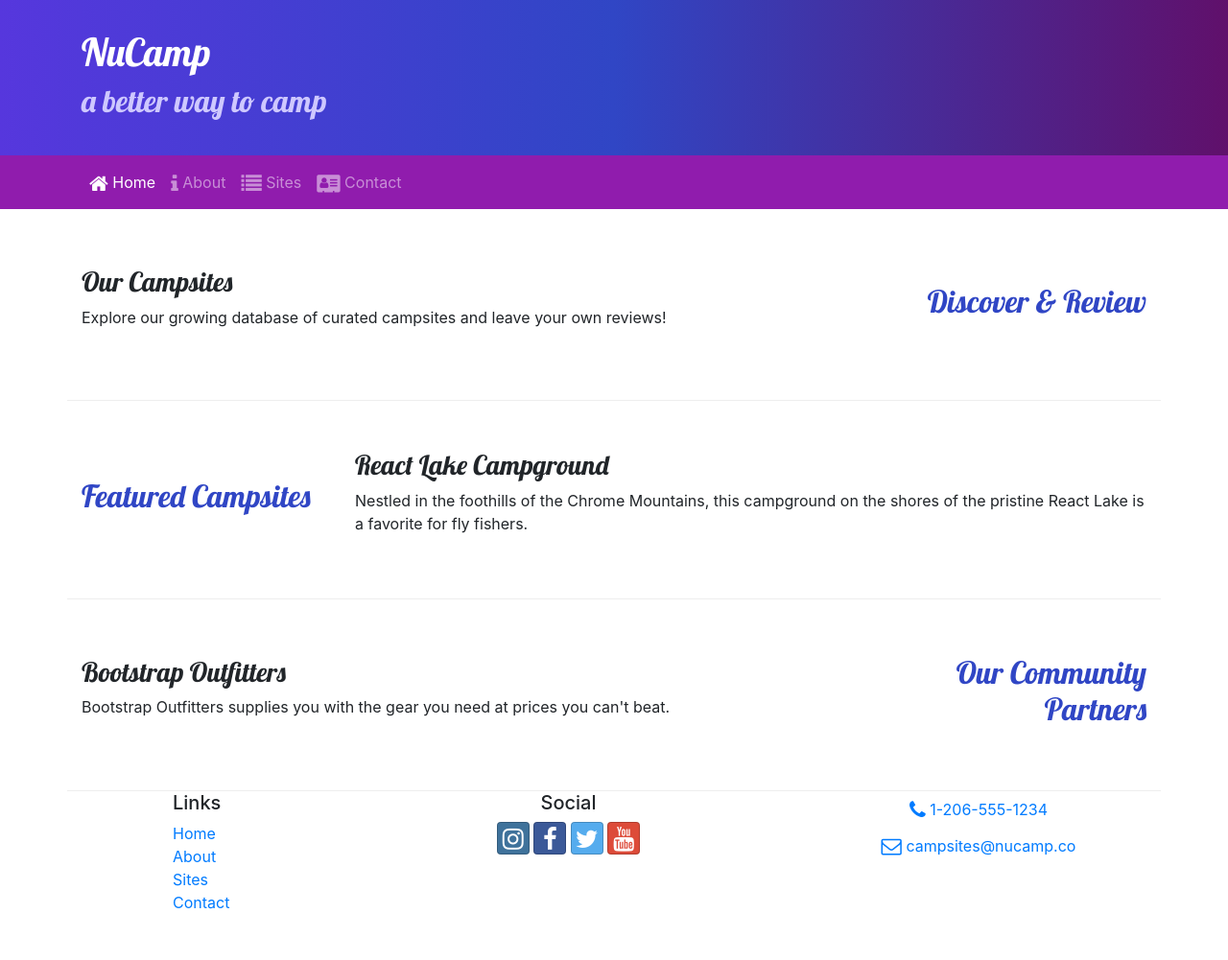
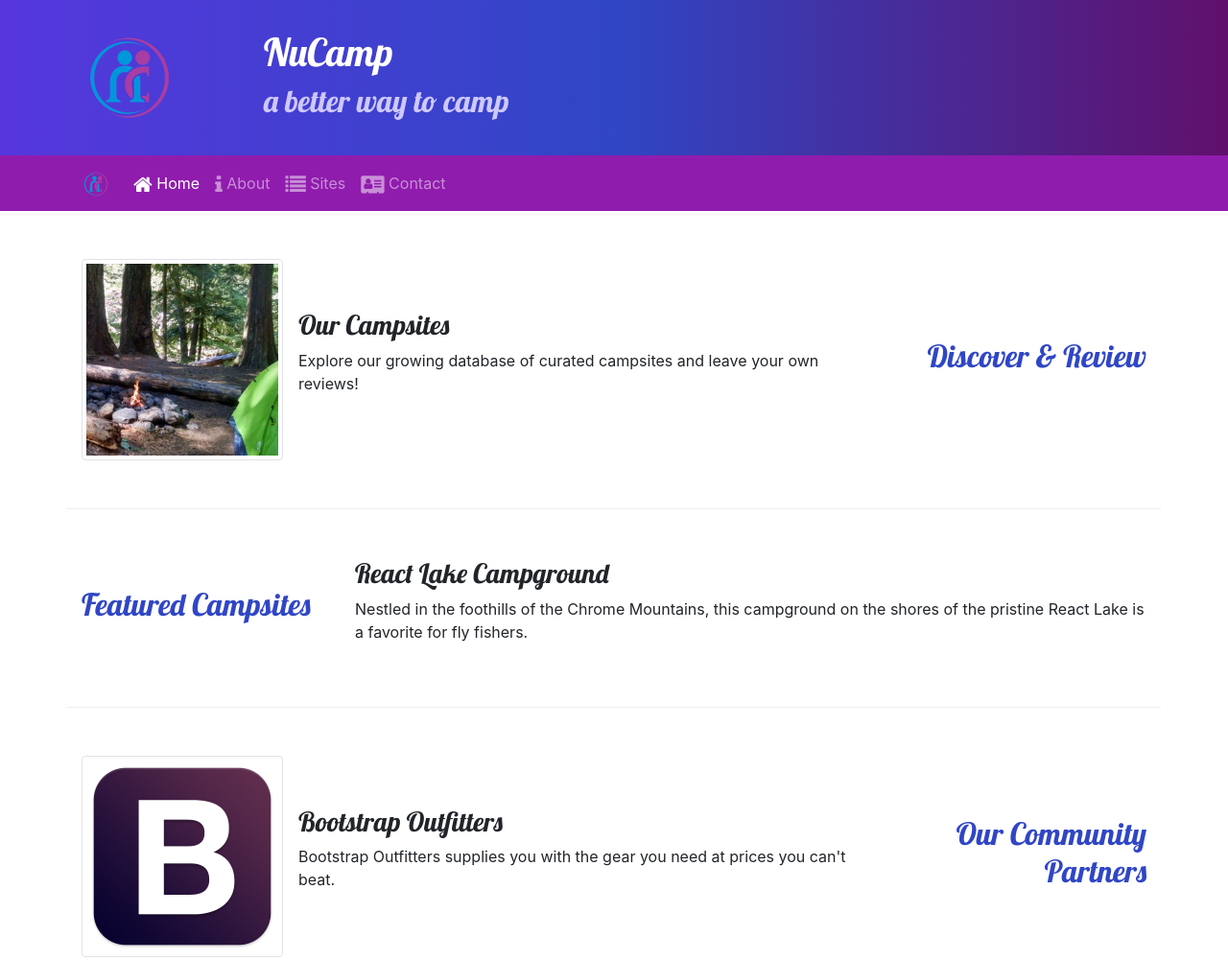
Before and after one commit to alexmuniznina/nucampsite, a website: page index.html in a window 1280 px wide. Shown: the top 1001 px of the page at 96% size. Before the commit the page ends 969 px from the top, so only its background shows below. Drawn offline with nearby package versions, Linux system fonts and the light colour scheme.

Commit message:
Images & Media

```diff
--- a/index.html
+++ b/index.html
@@ -23,6 +23,9 @@
     <header class="jumbotron jumbotron-fluid">
         <div class="container">
             <div class="row">
+                <div class="col-4 col-sm-3 col-md-2 align-self-center">
+                    <img src="img/logo.png" class="img-fluid" alt="logo">
+                </div>
                 <div class="col">
                     <h1>NuCamp</h1>
                     <h2>a better way to camp</h2>
@@ -33,7 +36,8 @@
 
     <nav class="navbar navbar-expand-sm navbar-dark sticky-top">
         <div class="container">
-            <button class="navbar-toggler ml-auto" type="button" data-toggle="collapse" data-target="#nucampNavbar">
+            <a class="navbar-brand" href="#"><img src="img/logo.png" height="30" width="30" alt="logo"></a>
+            <button class="navbar-toggler" type="button" data-toggle="collapse" data-target="#nucampNavbar">
                 <span class="navbar-toggler-icon"></span>
             </button>
             <div class="collapse navbar-collapse" id="nucampNavbar">
@@ -53,8 +57,13 @@
                 <h2 class="text-sm-right">Discover & Review</h2>
             </div>
             <div class="col">
-                <h3>Our Campsites</h3>
-                <p class="d-none d-sm-block">Explore our growing database of curated campsites and leave your own reviews!</p>
+                <div class="media">
+                    <img class="d-flex mr-3 img-thumbnail" src="img/breadcrumb-trail-thumb.jpg" alt="Breadcrumb Trail">
+                    <div class="media-body align-self-center">
+                        <h3>Our Campsites</h3>
+                        <p class="d-none d-sm-block">Explore our growing database of curated campsites and leave your own reviews!</p>
+                    </div>
+                </div>
             </div>
         </div>
 
@@ -74,8 +83,13 @@
                 <h2 class="text-sm-right">Our Community Partners</h2>
             </div>
             <div class="col">
-                <h3>Bootstrap Outfitters</h3>
-                <p class="d-none d-sm-block">Bootstrap Outfitters supplies you with the gear you need at prices you can't beat.</p>
+                <div class="media">
+                    <img class="d-flex mr-3 img-thumbnail" src="img/bootstrap-thumb.png" alt="Bootstrap Outfitters">
+                    <div class="media-body align-self-center">
+                        <h3>Bootstrap Outfitters</h3>
+                        <p class="d-none d-sm-block">Bootstrap Outfitters supplies you with the gear you need at prices you can't beat.</p>
+                    </div>
+                </div>
             </div>
         </div>
     </div>
```
Also changed, not shown: aboutus.html (+5 -1 lines), contactus.html (+5 -1 lines), img/bootstrap-thumb.png (added), img/breadcrumb-trail-thumb.jpg (added), img/breadcrumb-trail.jpg (added), img/chrome-river-thumb.jpg (added), img/chrome-river.jpg (added), img/logo.png (added), img/react-lake-thumb.jpg (added), img/react-lake.jpg (added).
